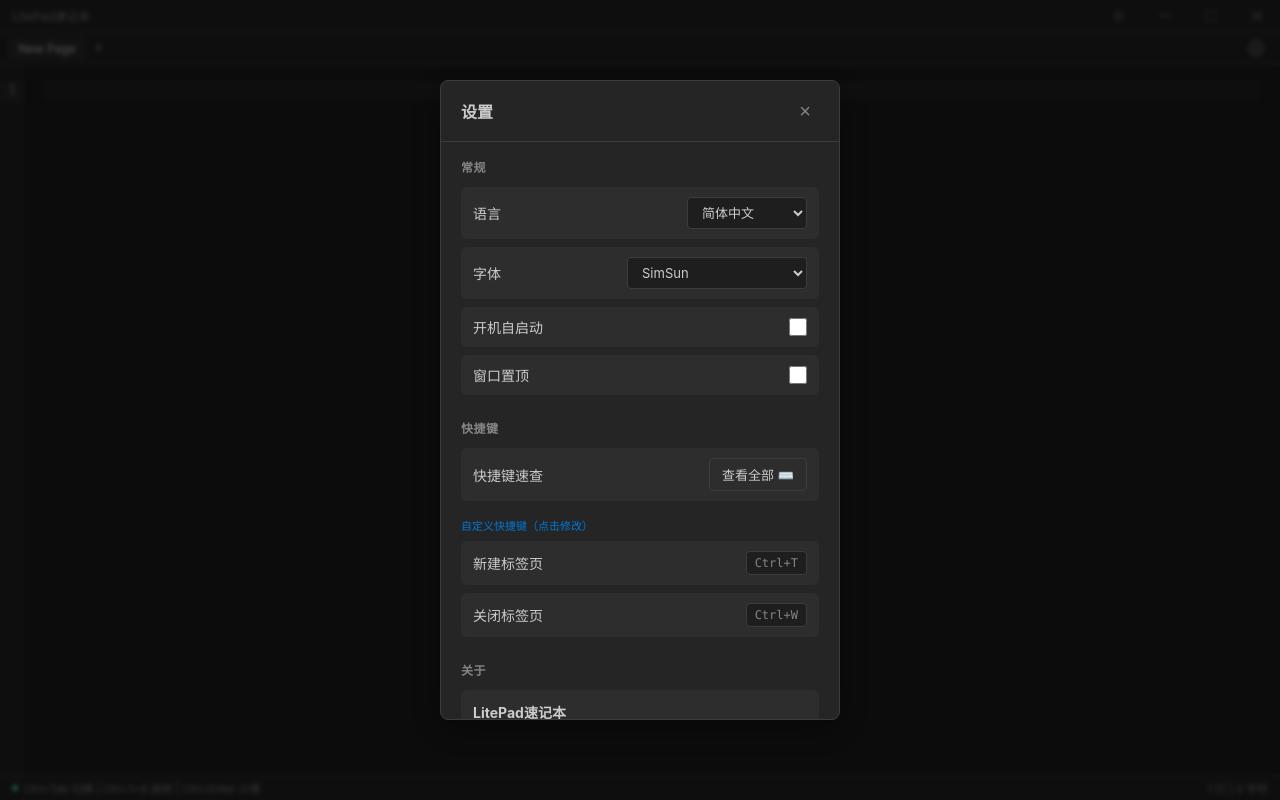
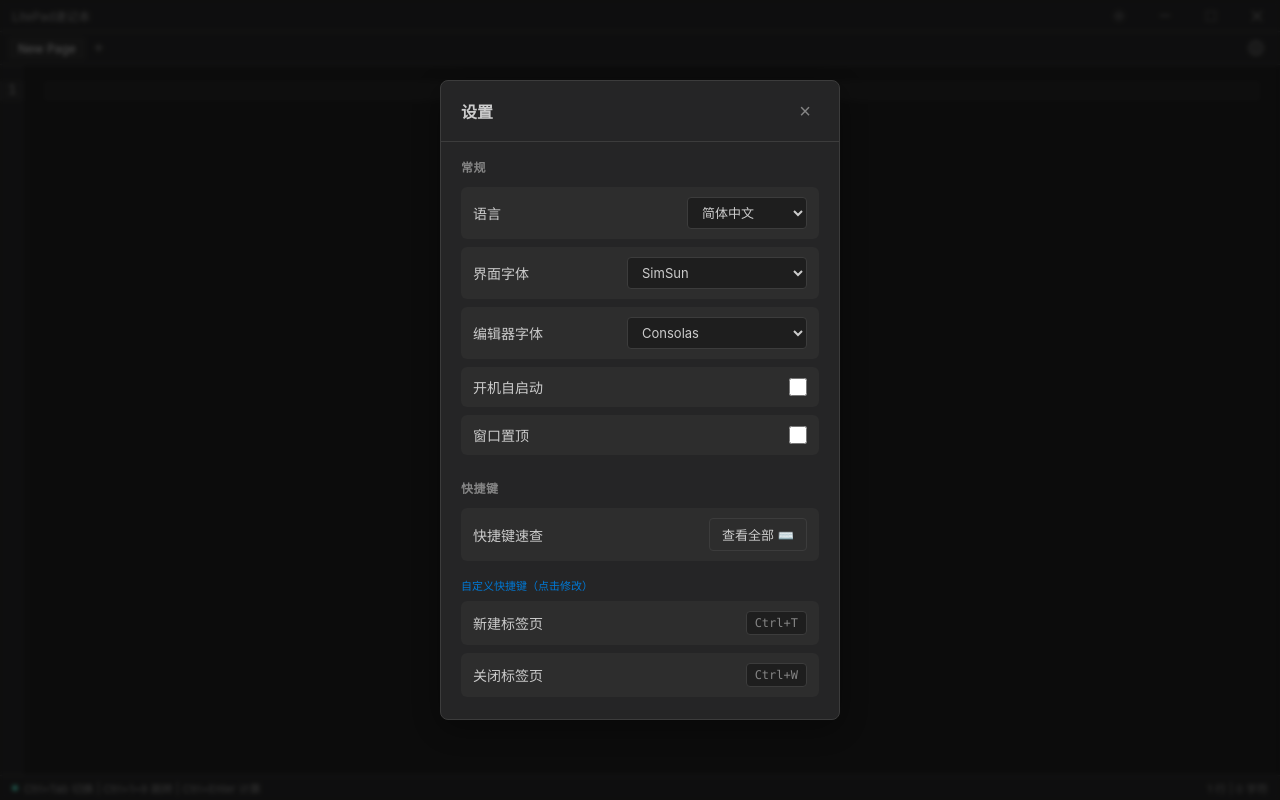
Before and after one commit to L0dyv/LitePad, a React (Vite) app: page / in a window 1280 px wide. Both pictures are taken after a click on the button 1256 px from the left and 48 px from the top of the page. Built offline with nearby package versions, Linux system fonts and the light colour scheme.

Commit message:
feat: add editor font customization separate from UI font

```diff
--- a/electron/main.ts
+++ b/electron/main.ts
@@ -155,9 +155,14 @@ function toggleWindow() {
     if (!mainWindow) return
 
     if (mainWindow.isVisible()) {
+        // 先设置透明再隐藏，跳过系统动画
+        mainWindow.setOpacity(0)
         mainWindow.hide()
     } else {
+        // 先透明显示再恢复不透明，跳过系统动画
+        mainWindow.setOpacity(0)
         mainWindow.show()
+        mainWindow.setOpacity(1)
         mainWindow.focus()
     }
 }
--- a/package.json
+++ b/package.json
@@ -1,6 +1,6 @@
 {
     "name": "flashpad-self",
-    "version": "0.1.2",
+    "version": "0.1.3",
     "description": "快速、本地、高性能的速效记事本",
     "main": "dist-electron/main.js",
     "scripts": {
--- a/src/App.tsx
+++ b/src/App.tsx
@@ -5,7 +5,7 @@ import { TabBar } from './components/TabBar'
 import { TitleBar } from './components/TitleBar'
 import { Settings } from './components/Settings'
 import { StatusBar } from './components/StatusBar'
-import { loadData, saveData, createTab, AppData, loadShortcuts, ShortcutSettings, matchShortcut, loadStatusBar, StatusBarSettings, loadFont } from './utils/storage'
+import { loadData, saveData, createTab, AppData, loadShortcuts, ShortcutSettings, matchShortcut, loadStatusBar, StatusBarSettings, loadFont, loadEditorFont } from './utils/storage'
 import './styles/App.css'
 
 function App() {
@@ -15,6 +15,7 @@ function App() {
     const [statusBarSettings, setStatusBarSettings] = useState<StatusBarSettings>(() => loadStatusBar())
     const [showSettings, setShowSettings] = useState(false)
     const [currentFont, setCurrentFont] = useState(() => loadFont())
+    const [editorFont, setEditorFont] = useState(() => loadEditorFont())
     const saveTimeoutRef = useRef<NodeJS.Timeout | null>(null)
 
     // 应用字体设置
@@ -200,6 +201,7 @@ function App() {
                         key={activeTab.id}
                         content={activeTab.content}
                         onChange={handleContentChange}
+                        font={editorFont}
                         autoFocus
                     />
                 )}
@@ -215,6 +217,7 @@ function App() {
                 onClose={() => setShowSettings(false)}
                 onShortcutsChange={refreshShortcuts}
                 onFontChange={setCurrentFont}
+                onEditorFontChange={setEditorFont}
             />
         </div>
     )
--- a/src/components/Editor.tsx
+++ b/src/components/Editor.tsx
@@ -10,10 +10,11 @@ import { evaluate } from 'mathjs'
 interface EditorProps {
     content: string
     onChange: (content: string) => void
+    font?: string
     autoFocus?: boolean
 }
 
-export function Editor({ content, onChange, autoFocus = false }: EditorProps) {
+export function Editor({ content, onChange, font = 'Consolas', autoFocus = false }: EditorProps) {
     const editorRef = useRef<HTMLDivElement>(null)
     const viewRef = useRef<EditorView | null>(null)
     const isExternalUpdate = useRef(false)
@@ -30,7 +31,7 @@ export function Editor({ content, onChange, autoFocus = false }: EditorProps) {
                 color: 'var(--text-primary)'
             },
             '.cm-content': {
-                fontFamily: "'Consolas', 'Monaco', monospace",
+                fontFamily: `'${font}', 'Monaco', monospace`,
                 padding: '16px 20px',
                 caretColor: 'var(--accent)'
             },
--- a/src/components/Settings.tsx
+++ b/src/components/Settings.tsx
@@ -1,6 +1,6 @@
 import { useState, useEffect, useCallback } from 'react'
 import { useTranslation } from 'react-i18next'
-import { loadShortcuts, saveShortcuts, ShortcutSettings, DEFAULT_SHORTCUTS, loadFont, saveFont } from '../utils/storage'
+import { loadShortcuts, saveShortcuts, ShortcutSettings, DEFAULT_SHORTCUTS, loadFont, saveFont, loadEditorFont, saveEditorFont } from '../utils/storage'
 import { changeLanguage, getCurrentLanguage } from '../i18n/i18n'
 import packageJson from '../../package.json'
 import './Settings.css'
@@ -10,6 +10,7 @@ interface SettingsProps {
     onClose: () => void
     onShortcutsChange?: () => void
     onFontChange?: (font: string) => void
+    onEditorFontChange?: (font: string) => void
 }
 
 // 将键盘事件转换为快捷键字符串
@@ -36,7 +37,7 @@ function eventToShortcut(e: KeyboardEvent): string | null {
     return parts.join('+')
 }
 
-export function Settings({ isOpen, onClose, onShortcutsChange, onFontChange }: SettingsProps) {
+export function Settings({ isOpen, onClose, onShortcutsChange, onFontChange, onEditorFontChange }: SettingsProps) {
     const { t } = useTranslation()
     const [autoLaunch, setAutoLaunch] = useState(false)
     const [alwaysOnTop, setAlwaysOnTop] = useState(false)
@@ -44,6 +45,7 @@ export function Settings({ isOpen, onClose, onShortcutsChange, onFontChange }: S
     const [recording, setRecording] = useState<keyof ShortcutSettings | null>(null)
     const [currentLang, setCurrentLang] = useState(() => getCurrentLanguage())
     const [currentFont, setCurrentFont] = useState(() => loadFont())
+    const [currentEditorFont, setCurrentEditorFont] = useState(() => loadEditorFont())
     const [systemFonts, setSystemFonts] = useState<string[]>([
         'SimSun', 'Microsoft YaHei', 'SimHei', 'KaiTi', 'FangSong', 'Consolas', 'Segoe UI'
     ])
@@ -61,6 +63,8 @@ export function Settings({ isOpen, onClose, onShortcutsChange, onFontChange }: S
         setCurrentLang(getCurrentLanguage())
         // 获取当前字体
         setCurrentFont(loadFont())
+        // 获取当前编辑器字体
+        setCurrentEditorFont(loadEditorFont())
         // 获取系统字体列表
         window.electronAPI?.getSystemFonts().then((fonts) => {
             if (fonts && fonts.length > 0) {
@@ -121,6 +125,12 @@ export function Settings({ isOpen, onClose, onShortcutsChange, onFontChange }: S
         setCurrentFont(font)
         saveFont(font)
         onFontChange?.(font)
+    }
+
+    const handleEditorFontChange = (font: string) => {
+        setCurrentEditorFont(font)
+        saveEditorFont(font)
+        onEditorFontChange?.(font)
     }
 
     const handleResetShortcut = useCallback((key: keyof ShortcutSettings) => {
@@ -212,6 +222,18 @@ export function Settings({ isOpen, onClose, onShortcutsChange, onFontChange }: S
                             </select>
                         </label>
                         <label className="settings-item">
+                            <span>{t('settings.editorFont')}</span>
+                            <select
+                                value={currentEditorFont}
+                                onChange={(e) => handleEditorFontChange(e.target.value)}
+                                className="settings-select font-select"
+                            >
+                                {systemFonts.map((font) => (
+                                    <option key={font} value={font}>{font}</option>
+                                ))}
+                            </select>
+                        </label>
+                        <label className="settings-item">
                             <span>{t('settings.autoLaunch')}</span>
                             <input
                                 type="checkbox"
--- a/src/i18n/locales/en.json
+++ b/src/i18n/locales/en.json
@@ -7,7 +7,8 @@
         "title": "Settings",
         "general": "General",
         "language": "Language",
-        "font": "Font",
+        "font": "UI Font",
+        "editorFont": "Editor Font",
         "autoLaunch": "Launch at startup",
         "alwaysOnTop": "Always on top",
         "shortcuts": "Shortcuts",
--- a/src/i18n/locales/zh.json
+++ b/src/i18n/locales/zh.json
@@ -7,7 +7,8 @@
         "title": "设置",
         "general": "常规",
         "language": "语言",
-        "font": "字体",
+        "font": "界面字体",
+        "editorFont": "编辑器字体",
         "autoLaunch": "开机自启动",
         "alwaysOnTop": "窗口置顶",
         "shortcuts": "快捷键",
--- a/src/utils/storage.ts
+++ b/src/utils/storage.ts
@@ -30,6 +30,7 @@ const STORAGE_KEY = 'flashpad-data'
 const SHORTCUTS_KEY = 'flashpad-shortcuts'
 const STATUSBAR_KEY = 'flashpad-statusbar'
 const FONT_KEY = 'flashpad-font'
+const EDITOR_FONT_KEY = 'flashpad-editor-font'
 
 // 默认快捷键
 export const DEFAULT_SHORTCUTS: ShortcutSettings = {
@@ -66,6 +67,31 @@ export function saveFont(font: string): void {
         localStorage.setItem(FONT_KEY, font)
     } catch (e) {
         console.error('保存字体设置失败:', e)
+    }
+}
+
+// 默认编辑器字体
+export const DEFAULT_EDITOR_FONT = 'Consolas'
+
+// 加载编辑器字体设置
+export function loadEditorFont(): string {
+    try {
+        const stored = localStorage.getItem(EDITOR_FONT_KEY)
+        if (stored) {
+            return stored
+        }
+    } catch (e) {
+        console.error('加载编辑器字体设置失败:', e)
+    }
+    return DEFAULT_EDITOR_FONT
+}
+
+// 保存编辑器字体设置
+export function saveEditorFont(font: string): void {
+    try {
+        localStorage.setItem(EDITOR_FONT_KEY, font)
+    } catch (e) {
+        console.error('保存编辑器字体设置失败:', e)
     }
 }
 
```
